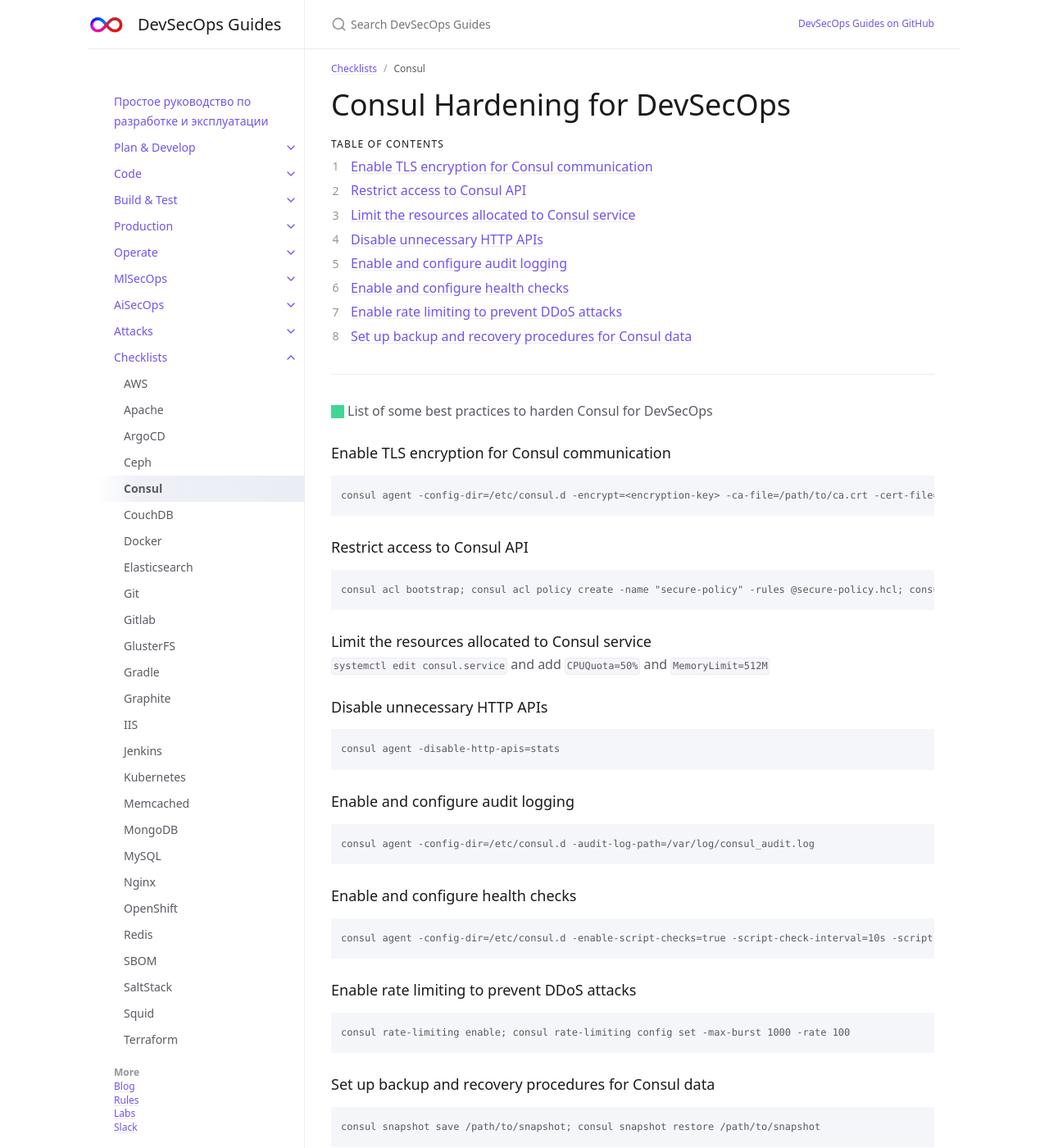
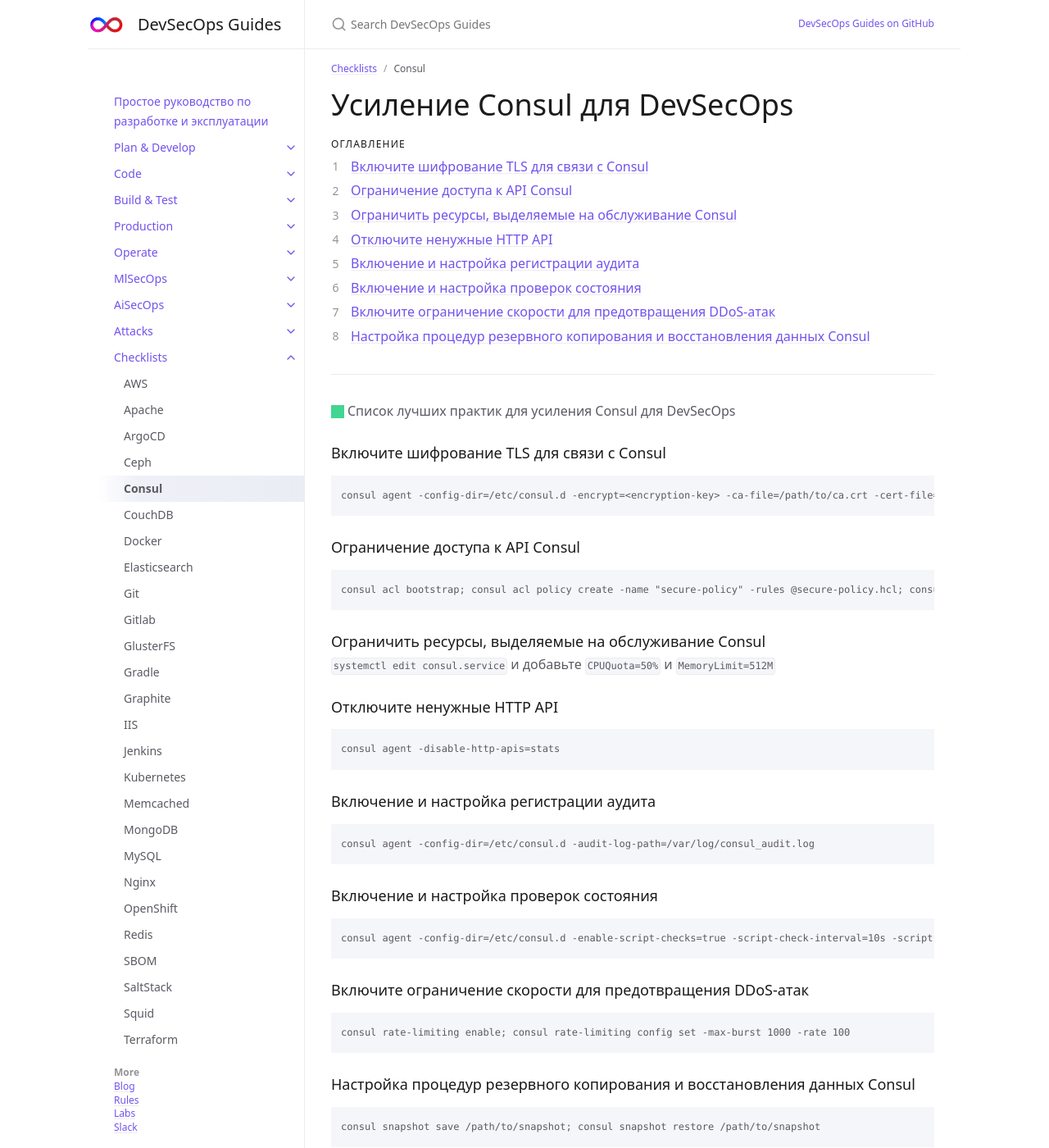
Before and after one commit to 2artem2/Work-Stuff, a Jekyll site: the page built from docs/checklists/consul.md, in a window 1280 px wide and 1400 px high. Shown: the whole window at 82% size. Built offline with Jekyll 4.4.1, drawn with Linux system fonts in a browser that asks for light colours.

Commit message:
consul.md

````diff
--- a/docs/checklists/consul.md
+++ b/docs/checklists/consul.md
@@ -4,10 +4,10 @@ title: Consul
 parent: Checklists
 ---
 
-# Consul Hardening for DevSecOps
+# Усиление Consul для DevSecOps
 {: .no_toc }
 
-## Table of contents
+## Оглавление
 {: .no_toc .text-delta }
 
 1. TOC
@@ -15,10 +15,10 @@ parent: Checklists
 
 ---
 
-<span class="d-inline-block p-2 mr-1 v-align-middle bg-green-000"></span>List of some best practices to harden Consul for DevSecOps
+<span class="d-inline-block p-2 mr-1 v-align-middle bg-green-000"></span>Список лучших практик для усиления Consul для DevSecOps
 
 
-### Enable TLS encryption for Consul communication
+### Включите шифрование TLS для связи с Consul
 
 
 ```
@@ -26,7 +26,7 @@ consul agent -config-dir=/etc/consul.d -encrypt=<encryption-key> -ca-file=/path/
 ```
 
 
-### Restrict access to Consul API
+### Ограничение доступа к API Consul
 
 
 
@@ -35,13 +35,13 @@ consul acl bootstrap; consul acl policy create -name "secure-policy" -rules @sec
 ```
 
 
-### Limit the resources allocated to Consul service
+### Ограничить ресурсы, выделяемые на обслуживание Consul
 
 
-`systemctl edit consul.service` and add `CPUQuota=50%` and `MemoryLimit=512M`
+`systemctl edit consul.service` и добавьте `CPUQuota=50%` и `MemoryLimit=512M`
 
 
-### Disable unnecessary HTTP APIs
+### Отключите ненужные HTTP API
 
 
 ```
@@ -49,7 +49,7 @@ consul agent -disable-http-apis=stats
 ```
 
 
-### Enable and configure audit logging
+### Включение и настройка регистрации аудита
 
 ```
 consul agent -config-dir=/etc/consul.d -audit-log-path=/var/log/consul_audit.log
@@ -57,7 +57,7 @@ consul agent -config-dir=/etc/consul.d -audit-log-path=/var/log/consul_audit.log
 
 
 
-### Enable and configure health checks
+### Включение и настройка проверок состояния
 
 
 ```
@@ -67,7 +67,7 @@ consul agent -config-dir=/etc/consul.d -enable-script-checks=true -script-check-
 
 
 
-### Enable rate limiting to prevent DDoS attacks
+### Включите ограничение скорости для предотвращения DDoS-атак
 
 ```
 consul rate-limiting enable; consul rate-limiting config set -max-burst 1000 -rate 100
@@ -76,7 +76,7 @@ consul rate-limiting enable; consul rate-limiting config set -max-burst 1000 -ra
 
 
 
-### Set up backup and recovery procedures for Consul data
+### Настройка процедур резервного копирования и восстановления данных Consul
 
 
 ```
````
